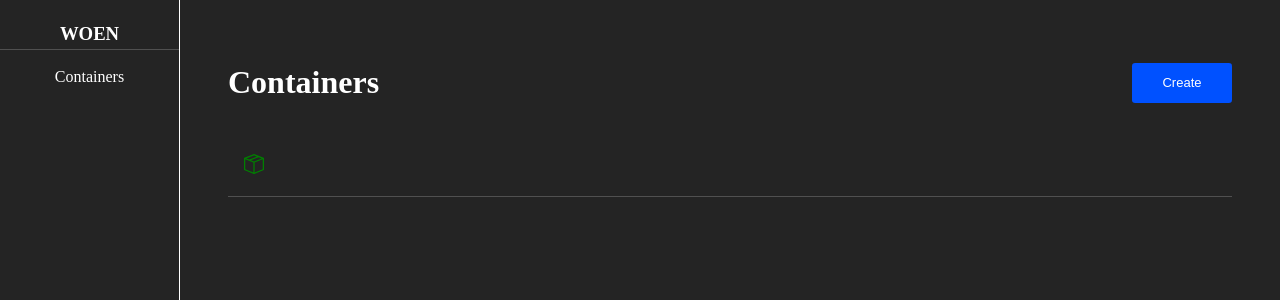
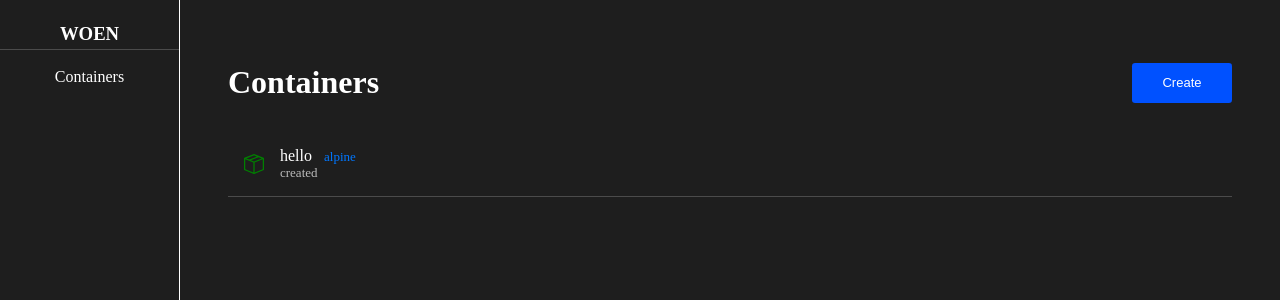
Before and after one commit to waficjazz/WOEN, a React (Create React App) app in the folder front/: page /containers in a window 1280 px wide. Shown: the top 300 px of the page. Built offline with nearby package versions, Linux system fonts and the light colour scheme.

Commit message:
add container tabler

```diff
--- a/front/src/App.css
+++ b/front/src/App.css
@@ -6,7 +6,7 @@
 
 :root {
   /* --primary-color: rgb(0, 1, 20); */
-  --primary-color: rgb(36, 36, 36);
+  --primary-color: rgb(30, 30, 30);
 }
 
 body {
--- a/front/src/Dashboard/ContainerBoard/ContainerBoard.css
+++ b/front/src/Dashboard/ContainerBoard/ContainerBoard.css
@@ -43,3 +43,26 @@
   width: 100%;
   border-bottom: 1px solid rgba(255, 255, 255, 0.2);
 }
+
+.container_row:hover {
+  cursor: pointer;
+  background-color: rgb(255, 255, 255, 0.1);
+}
+
+.container_row_text {
+  margin-left: 1rem;
+}
+.container_row_text > p {
+  /* background-color: red; */
+  margin: 0;
+}
+.container_row_text > :nth-child(2) {
+  color: rgba(255, 255, 255, 0.7);
+  font-size: small;
+}
+
+.container_row_text > p > span {
+  font-size: small;
+  margin-left: 0.75rem;
+  color: rgb(0, 119, 255);
+}
--- a/front/src/Dashboard/ContainerBoard/ContainerBoard.tsx
+++ b/front/src/Dashboard/ContainerBoard/ContainerBoard.tsx
@@ -10,7 +10,7 @@ const ContainerBoard = () => {
         <Button>Create</Button>
       </div>
       <div className="container_table">
-        <ContainerRow />
+        <ContainerRow image={"alpine"} name={"hello"} status={"created"} />
       </div>
     </div>
   );
--- a/front/src/Dashboard/ContainerBoard/ContainerRow.tsx
+++ b/front/src/Dashboard/ContainerBoard/ContainerRow.tsx
@@ -1,10 +1,23 @@
 import React from "react";
 import { BsBoxSeam } from "react-icons/bs";
 
-const ContainerRow = () => {
+interface Props {
+  name: string;
+  image: string;
+  status: string;
+}
+
+const ContainerRow = ({ name, status, image }: Props) => {
   return (
     <div className="container_row">
       <BsBoxSeam size={20} color={"green"} />
+      <div className="container_row_text">
+        <p>
+          {name}
+          <span>{image}</span>
+        </p>
+        <p>{status}</p>
+      </div>
     </div>
   );
 };
```
